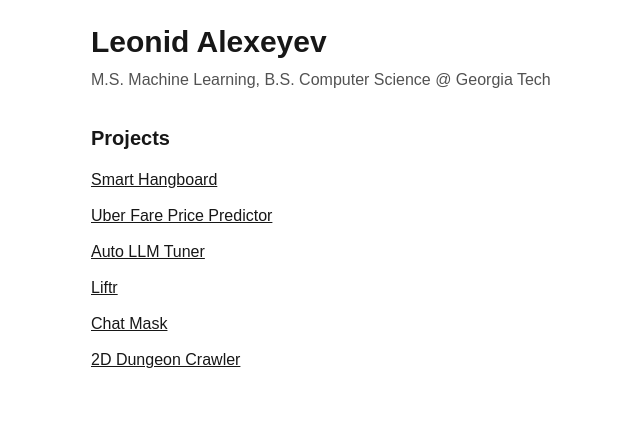
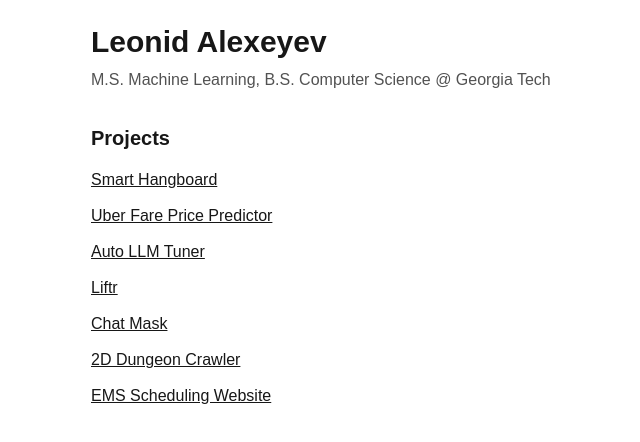
Before and after one commit to lalexeyev/portfolio, a Next.js app: page / in a window 1280 px wide. Shown: the top 442 px of the page, without its empty margins (189-829 px from the left). Built offline with nearby package versions, Linux system fonts and the light colour scheme.

Commit message:
Add project

```diff
--- a/src/content/projects.ts
+++ b/src/content/projects.ts
@@ -88,4 +88,17 @@
       "Integrated with popular LLM frameworks and libraries",
     ],
   },
+  {
+    slug: "ems-scheduling",
+    title: "EMS Scheduling Website",
+    year: "2025",
+    stack: ["React"],
+    links: [
+      { label: "GitHub", href: "https://github.com/lalexeyev/2D-Dungeon-Crawler" },
+    ],
+    description: [
+      "Automated tuning of LLM parameters for optimal performance",
+      "Integrated with popular LLM frameworks and libraries",
+    ],
+  },
 ];
```
